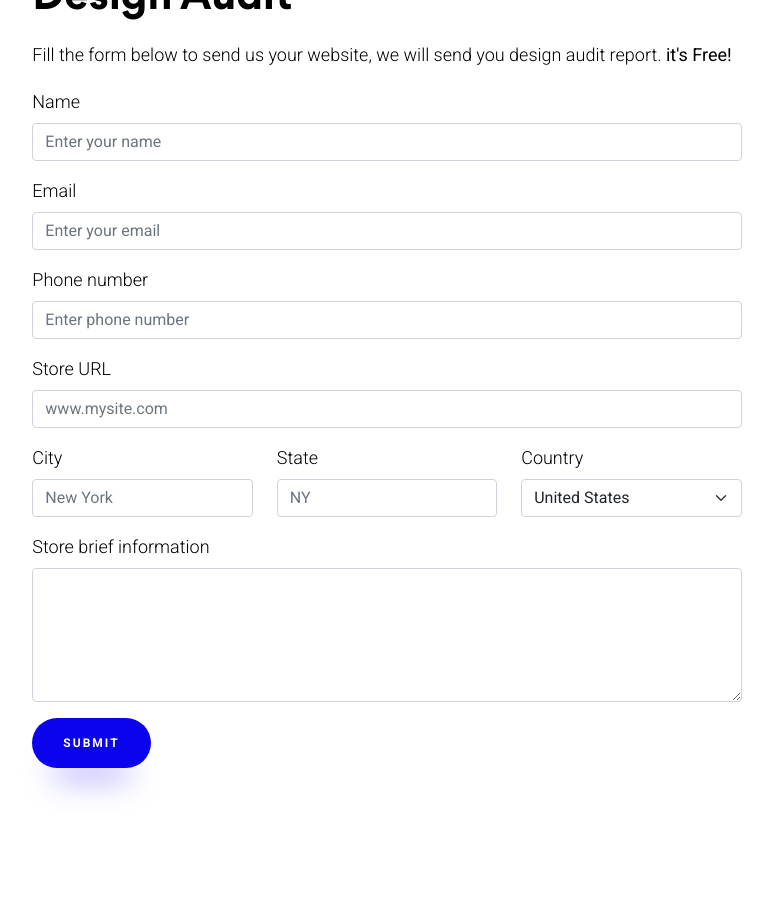
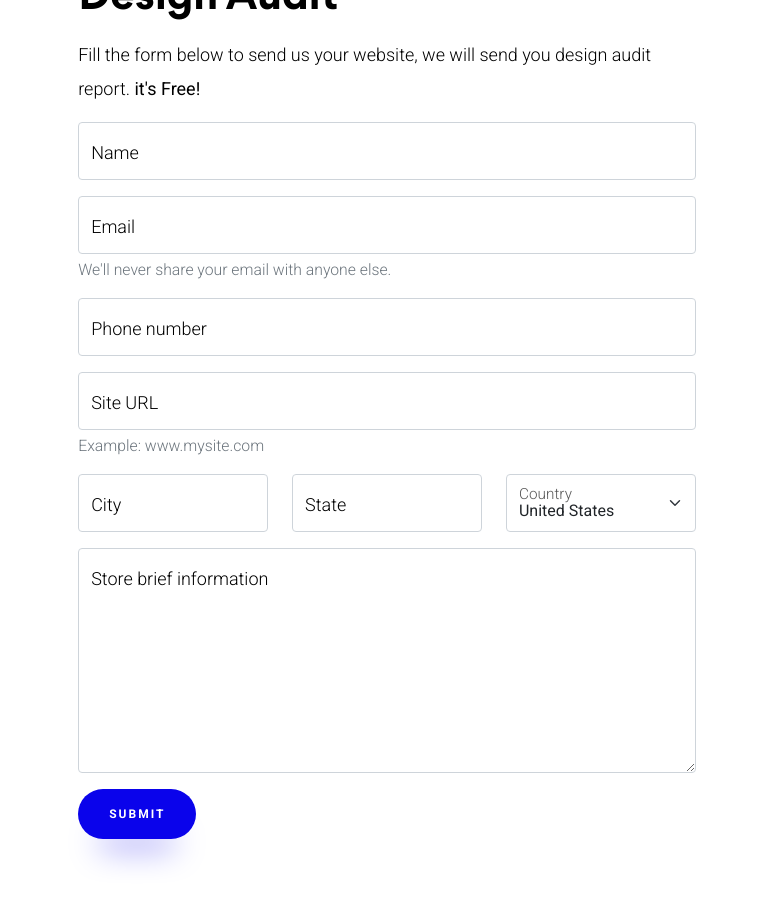
Before and after one commit to aftabkhalid/aks, a Jekyll site: the page built from audit-request.html, in a window 1280 px wide and 900 px high, scrolled down 1087 px. Shown: the whole window, without its empty margins (253-1026 px from the left). Built offline with Jekyll 4.4.1, drawn with Linux system fonts in a browser that asks for light colours.

Commit message:
add floating form labels

```diff
--- a/audit-request.html
+++ b/audit-request.html
@@ -10,7 +10,7 @@ description: I’m Aftab Khalid, a Lahore based UI/UX Designer, Illustrator, Ent
   <div class="section">
     <div class="container">
       <div class="row justify-content-center">
-        <div class="col-12 col-sm-12 col-md-8 col-lg-8 col-xl-8 col-xxl-8">
+        <div class="col-12 col-sm-12 col-md-8 col-lg-7 col-xl-7 col-xxl-7">
 
             <form class="row g-3 gform" method="POST"
             action="https://script.google.com/macros/s/AKfycbwp2qF-ob5yhB4fI7QRBjxVvAgSo5odbYFNUiOx2Ktf_f3ruMRuMc1bgUrRSirtCtvQ/exec">
@@ -21,45 +21,59 @@ description: I’m Aftab Khalid, a Lahore based UI/UX Designer, Illustrator, Ent
                 <p>Fill the form below to send us your website, we will send you design audit report. <strong>it's Free!</strong></p>
 
                 <div class="col-12">
-                  <label for="name" class="form-label" placeholder="Enter your name">Name</label>
+                  <div class="form-floating">
                     <input type="text" class="form-control" name="name" id="name" placeholder="Enter your name" required>
+                    <label for="name" class="form-label">Name</label>
                     <div class="valid-feedback">Looks good!</div>
                     <div class="invalid-feedback">Please enter your full name</div>
                   </div>
+                </div>
 
                 <div class="col-12 mt-3">
-                  <label for="email" class="form-label" placeholder="Enter your email">Email</label>
+                  <div class="form-floating">
                     <input type="email" class="form-control" name="email" id="email" placeholder="Enter your email" required>
+                    <label for="email" class="form-label">Email</label>
+                    <div class="form-text">We'll never share your email with anyone else.</div>
                     <div class="valid-feedback">Looks good!</div>
                     <div class="invalid-feedback">Please enter valid email</div>
                   </div>
+                </div>
 
                 <div class="col-12 mt-3">
+                  <div class="form-floating">
+                    <input type="tel" class="form-control" name="phone" id="phone" placeholder="Enter phone number" required>
                     <label for="phone" class="form-label">Phone number</label>
-                  <input type="tel" class="form-control" name="phone" id="phone" placeholder="Enter phone number" required>
                     <div class="valid-feedback">Looks good!</div>
                     <div class="invalid-feedback">Please enter your phone number</div>
                   </div>
+                </div>
                 <div class="col-12 mt-3">
-                  <label for="siteurl" class="form-label">Store URL</label>
+                  <div class="form-floating">
                     <input type="text" class="form-control" name="siteurl" id="siteurl" placeholder="www.mysite.com" required>
+                    <label for="siteurl" class="form-label">Site URL</label>
+                    <div class="form-text">Example: www.mysite.com</div>
                     <div class="valid-feedback">Looks good!</div>
                     <div class="invalid-feedback">Please enter your website link</div>
+                  </div>
                 </div>
 
                 <div class="row">
                   <div class="col-12 col-sm-12 col-md-6 col-lg-4 col-xl-4 col-xxl-4 mt-3">
+                    <div class="form-floating">
+                      <input type="text" class="form-control" name="city" id="city" placeholder="New York" required>
                       <label for="city" class="form-label">City</label>
-                    <input type="text" class="form-control" name="city" id="city" placeholder="New York" required>
                       <div class="valid-feedback">Looks good!</div>
                       <div class="invalid-feedback">Please enter your city</div>
                     </div>
+                  </div>
                   <div class="col-12 col-sm-12 col-md-6 col-lg-4 col-xl-4 col-xxl-4 mt-3">
+                    <div class="form-floating">
+                      <input type="text" class="form-control" name="state" id="state" placeholder="NY">
                       <label for="state" class="form-label">State</label>
-                    <input type="text" class="form-control" name="state" id="state" placeholder="NY">
+                    </div>
                   </div>
                   <div class="col-12 col-sm-12 col-md-12 col-lg-4 col-xl-4 col-xxl-4 mt-3">
-                    <label for="country" class="form-label">Country</label>
+                    <div class="form-floating">
                       <select id="country" name="country" class="form-select" required>
                         <option value="Afghanistan">Afghanistan</option>
                         <option value="Åland Islands">Åland Islands</option>
@@ -306,14 +320,18 @@ description: I’m Aftab Khalid, a Lahore based UI/UX Designer, Illustrator, Ent
                         <option value="Zambia">Zambia</option>
                         <option value="Zimbabwe">Zimbabwe</option>
                       </select>
+                      <label for="country" class="form-label">Country</label>
                       <div class="valid-feedback">Looks good!</div>
                       <div class="invalid-feedback">Please select your country</div>
                     </div>
                   </div>
+                </div>
 
                 <div class="col-12 mt-3">
+                  <div class="form-floating">
+                    <textarea style="height:225px;" class="form-control" name="message" id="message" rows="5" placeholder="Write message"></textarea>
                     <label for="message" class="form-label">Store brief information</label>
-                  <textarea class="form-control" name="message" id="message" rows="5"></textarea>
+                  </div>
                 </div>
 
                 <div class="col-12 honeypot-field">
```
Also changed, not shown: contact.html (+15 -7 lines). Lines whose indentation alone changed are shown as unchanged.
